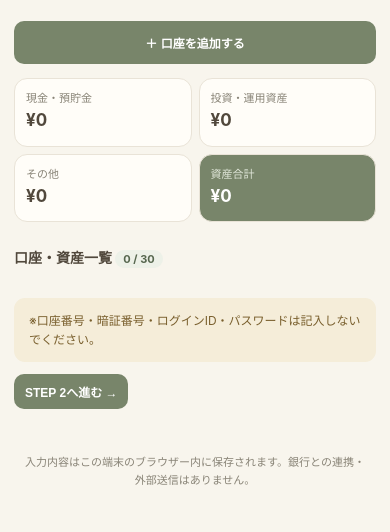
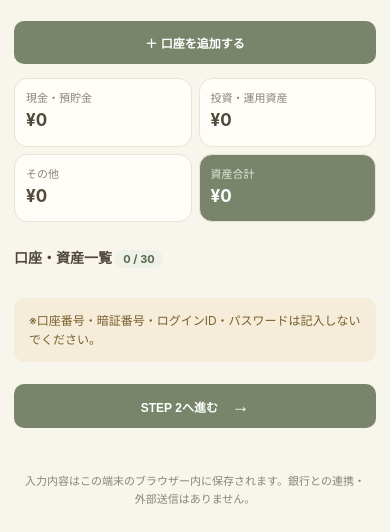
Before and after one commit to ponzroom25-maker/money-placement-app, a plain HTML site: page index.html in a window 390 px wide. Shown: the part 682-1214 px from the top of the page. Drawn offline with Linux system fonts and the light colour scheme.

Commit message:
Update style.css for iPhone testing

```diff
--- a/style.css
+++ b/style.css
@@ -91,3 +91,7 @@
 .asset-prompt{background:transparent;border:0;border-radius:0;padding:12px 0 10px}
 @media(max-width:760px){.asset-prompt{padding:12px 0 10px}}
 .pdf-hint{text-align:center;margin:8px 0 0;font-size:11px}
+.step-navigation{display:flex;justify-content:flex-end;margin:24px 0 8px}
+.step-next{min-width:220px;padding:13px 18px}
+.step-next span{margin-left:10px;font-size:18px;line-height:1}
+@media(max-width:760px){.step-navigation{margin:22px 0 6px}.step-next{width:100%;min-width:0}}
```
